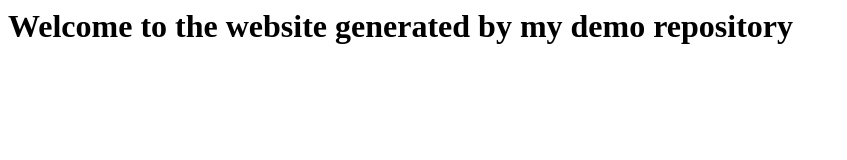
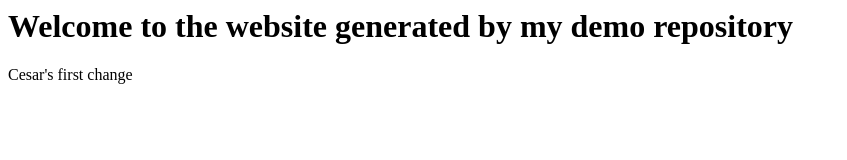
Before and after one commit to hermosillo-i3/demo-repository, a website: page index.html in a window 1280 px wide. Shown: the whole page, without its empty margins (0-847 px from the left). Drawn offline with Linux system fonts and the light colour scheme.

Commit message:
Commit #1

```diff
--- a/index.html
+++ b/index.html
@@ -1 +1,2 @@
 <h1>Welcome to the website generated by my demo repository</h1>
+<p>Cesar's first change</p>
```
